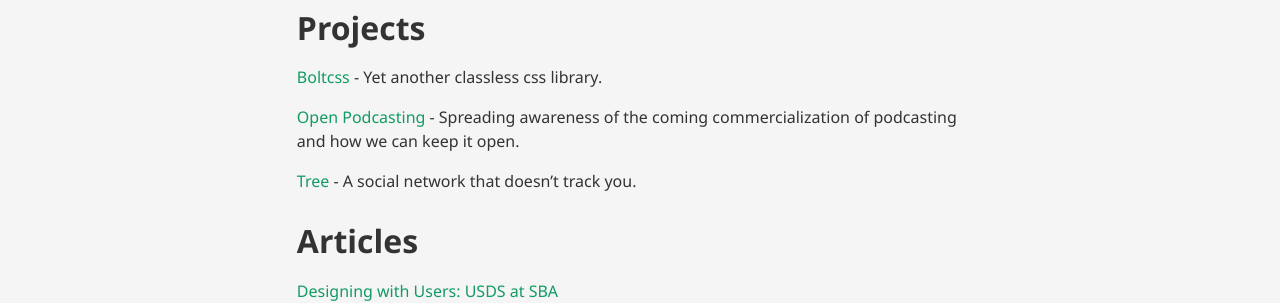
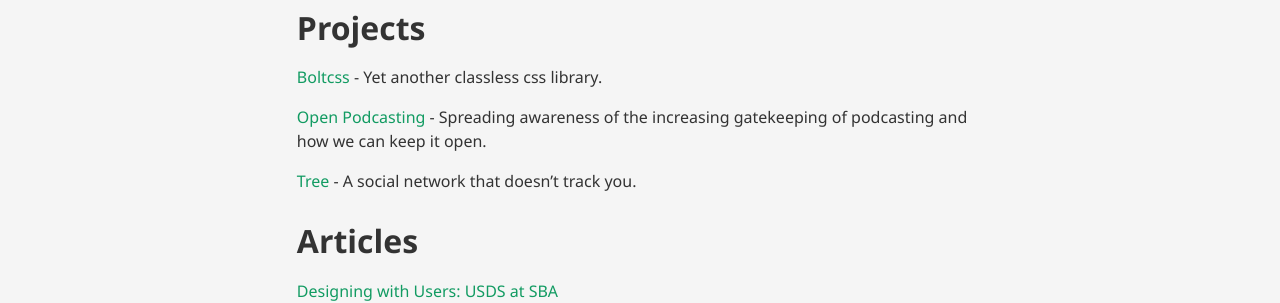
Before and after one commit to tbolt/tbolt.space, a Jekyll site: the page built from about.md, in a window 1280 px wide. Shown: the part 378-681 px from the top of the page. Built offline with Jekyll 4.4.1, drawn with Linux system fonts in a browser that asks for light colours.

Commit message:
copy update

```diff
--- a/about.md
+++ b/about.md
@@ -11,7 +11,7 @@
 
 [Boltcss](https://boltcss.com) - Yet another classless css library.
 
-[Open Podcasting](https://openpodcasting.com) - Spreading awareness of the coming commercialization of podcasting and how we can keep it open.
+[Open Podcasting](https://openpodcasting.com) - Spreading awareness of the increasing gatekeeping of podcasting and how we can keep it open.
 
 [Tree](https://github.com/tbolt/tree) - A social network that doesn't track you.
 
```
